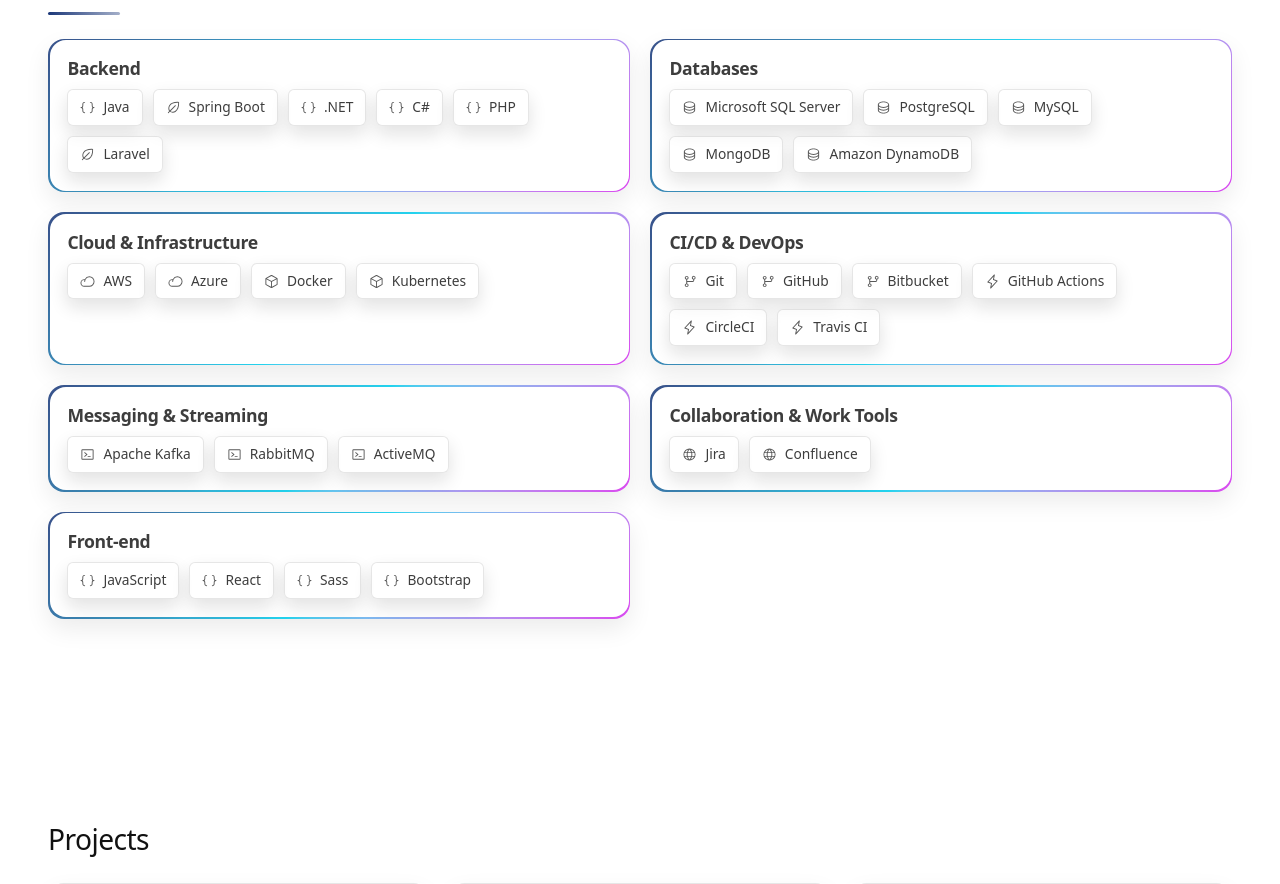
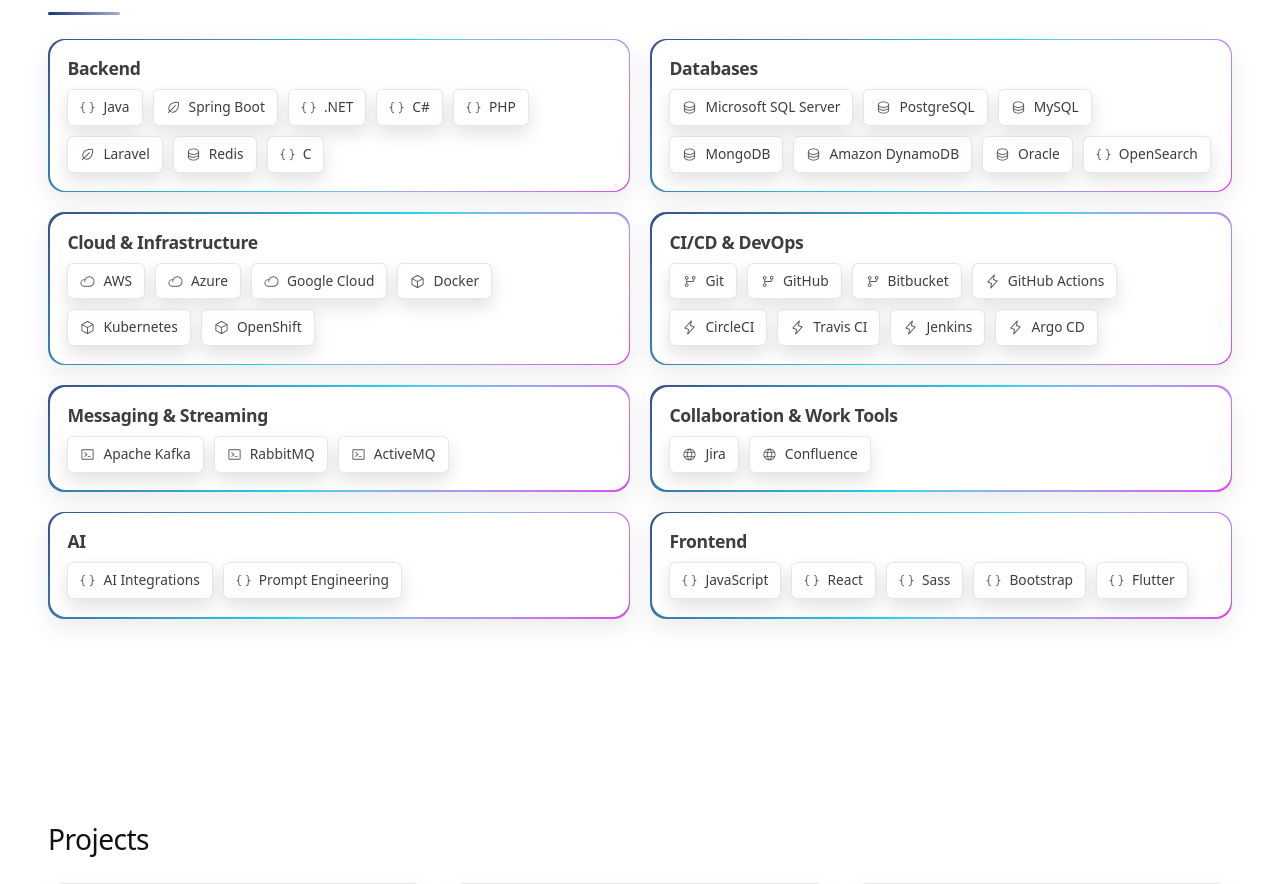
Before and after one commit to tienhuynh-tn/portfolio-tienhuynh-tn, a React (Vite) app: page / in a window 1280 px wide. Shown: the part 1540-2424 px from the top of the page. Built offline with nearby package versions, Linux system fonts and the light colour scheme.

Commit message:
chore: standardize frontend/backend naming and update tech stack

```diff
--- a/src/sections/Skills.tsx
+++ b/src/sections/Skills.tsx
@@ -15,7 +15,7 @@
 const SKILL_CATEGORIES = [
   {
     title: 'Backend',
-    skills: ['Java', 'Spring Boot', '.NET', 'C#', 'PHP', 'Laravel'],
+    skills: ['Java', 'Spring Boot', '.NET', 'C#', 'PHP', 'Laravel', 'Redis', 'C'],
   },
   {
     title: 'Databases',
@@ -25,11 +25,13 @@
       'MySQL',
       'MongoDB',
       'Amazon DynamoDB',
+      'Oracle',
+      'OpenSearch',
     ],
   },
   {
     title: 'Cloud & Infrastructure',
-    skills: ['AWS', 'Azure', 'Docker', 'Kubernetes'],
+    skills: ['AWS', 'Azure', 'Google Cloud', 'Docker', 'Kubernetes', 'OpenShift'],
   },
   {
     title: 'CI/CD & DevOps',
@@ -40,6 +42,8 @@
       'GitHub Actions',
       'CircleCI',
       'Travis CI',
+      'Jenkins',
+      'Argo CD',
     ],
   },
   {
@@ -51,8 +55,12 @@
     skills: ['Jira', 'Confluence'],
   },
   {
-    title: 'Front-end',
-    skills: ['JavaScript', 'React', 'Sass', 'Bootstrap'],
+    title: 'AI',
+    skills: ['AI Integrations', 'Prompt Engineering'],
+  },
+  {
+    title: 'Frontend',
+    skills: ['JavaScript', 'React', 'Sass', 'Bootstrap', 'Flutter'],
   },
 ]
 
@@ -68,21 +76,29 @@
   MySQL: Database,
   MongoDB: Database,
   'Amazon DynamoDB': Database,
+  Oracle: Database,
   AWS: Cloud,
   Azure: Cloud,
+  'Google Cloud': Cloud,
   Docker: Cube,
   Kubernetes: Cube,
+  OpenShift: Cube,
   Git: GitBranch,
   GitHub: GitBranch,
   Bitbucket: GitBranch,
   'GitHub Actions': Lightning,
   CircleCI: Lightning,
   'Travis CI': Lightning,
+  Jenkins: Lightning,
+  'Argo CD': Lightning,
   'Apache Kafka': TerminalWindow,
   RabbitMQ: TerminalWindow,
   ActiveMQ: TerminalWindow,
   Jira: Globe,
   Confluence: Globe,
+  Redis: Database,
+  'AI Integrations': BracketsCurly,
+  'Prompt Engineering': BracketsCurly,
   JavaScript: BracketsCurly,
   React: BracketsCurly,
   Sass: BracketsCurly,
```
